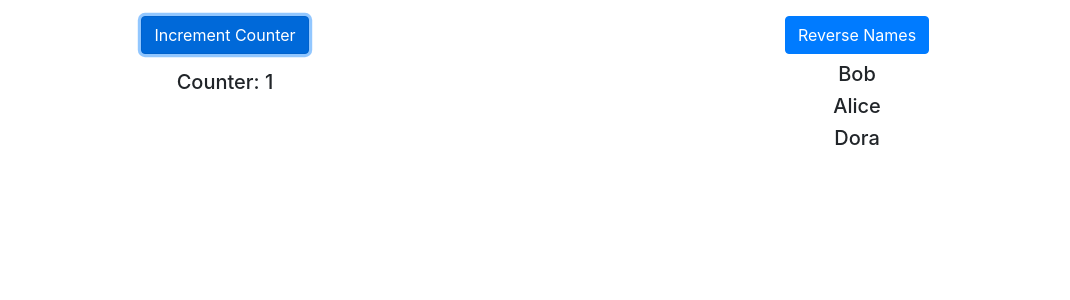
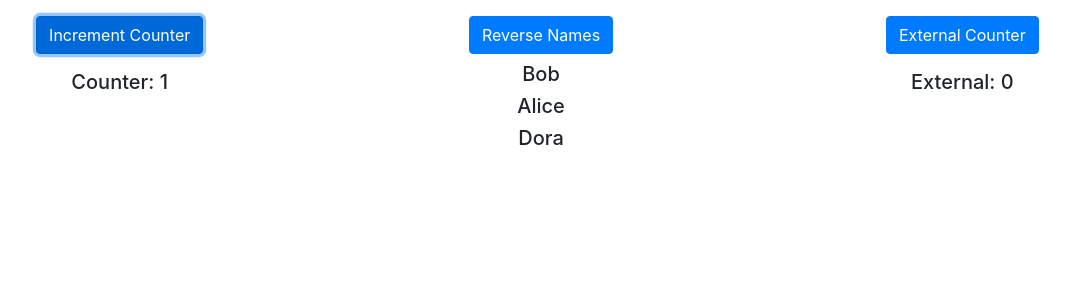
Before and after one commit to SonTrungTo/Full_Stack, a React (Create React App) app in the folder ProReact16/ch13/lifecycle/: page / in a window 1280 px wide. Both pictures are taken after a click on the button "Increment Counter". Shown: the top 300 px of the page, without its empty margins (99-1169 px from the left). Built offline with nearby package versions, Linux system fonts and the light colour scheme.

Commit message:
reconciliation, external counter, mounting phase

```diff
--- a/ProReact16/ch13/lifecycle/src/App.js
+++ b/ProReact16/ch13/lifecycle/src/App.js
@@ -1,6 +1,7 @@
 import React, { Component } from "react";
 import { Message } from "./Message";
 import { List } from "./List";
+import { ExternalCounter } from "./ExternalCounter";
 
 export default class App extends Component {
 
@@ -20,13 +21,16 @@ export default class App extends Component {
     return (
       <div className="container-fluid text-center">
         <div className="row p-2">
-          <div className="col-6">
+          <div className="col-4">
             <Message message={`Counter: ${this.state.counter}`}
             callback={this.incrementCounter}
             text="Increment Counter" />
           </div>
-          <div className="col-6">
+          <div className="col-4">
             <List />
+          </div>
+          <div className="col-4">
+            <ExternalCounter />
           </div>
         </div>
       </div>
--- /dev/null
+++ b/ProReact16/ch13/lifecycle/src/ExternalCounter.js
@@ -0,0 +1,24 @@
+import React, { Component } from "react";
+import { ActionButton } from "./ActionButton";
+
+let externalCounter = 0;
+
+export class ExternalCounter extends Component {
+
+    incrementCounter = () => {
+        externalCounter++;
+        this.forceUpdate();
+    };
+
+    render() {
+        return(
+            <div>
+                <ActionButton callback={this.incrementCounter}
+                text="External Counter" />
+                <div className="h5 text-center p-2">
+                    External: { externalCounter }
+                </div>
+            </div>
+        );
+    }
+}
--- a/ProReact16/ch13/lifecycle/src/List.js
+++ b/ProReact16/ch13/lifecycle/src/List.js
@@ -21,7 +21,7 @@ export class List extends Component {
                 text="Reverse Names" />
                 {this.state.names.map((name, index) => {
                     return (
-                        <h5 key={name}> {name} </h5>
+                        <h5 key={name} id={name.toLowerCase()}> {name} </h5>
                     );
                 })}
             </div>
--- a/ProReact16/ch13/lifecycle/src/Message.js
+++ b/ProReact16/ch13/lifecycle/src/Message.js
@@ -2,15 +2,38 @@ import React, { Component } from "react";
 import { ActionButton } from "./ActionButton";
 
 export class Message extends Component {
+
+    constructor(props) {
+        super(props);
+        this.state = {
+           showSpan: false
+        };
+    }
+
+    handleClick = (event) => {
+        this.setState({showSpan: !this.state.showSpan});
+        this.props.callback(event);
+    };
+
+    getMessageElement() {
+        let div = <div id="messageDiv" className="h5 text-center p-2">
+                    {this.props.message}
+                  </div>;
+        return this.state.showSpan ? <span>{div}</span> : div;
+    }
+
     render() {
         console.log(`Render Message Component `);
         return (
             <div>
-                <ActionButton theme="primary" {...this.props} />
-                <div className="h5 text-center p-2">
-                    {this.props.message}
-                </div>
+                <ActionButton theme="primary" {...this.props}
+                callback={this.handleClick} />
+                {this.getMessageElement()}
             </div>
         );
     }
+
+    componentDidMount() {
+        console.log("componentDidMount Message Component");
+    }
 }
```
